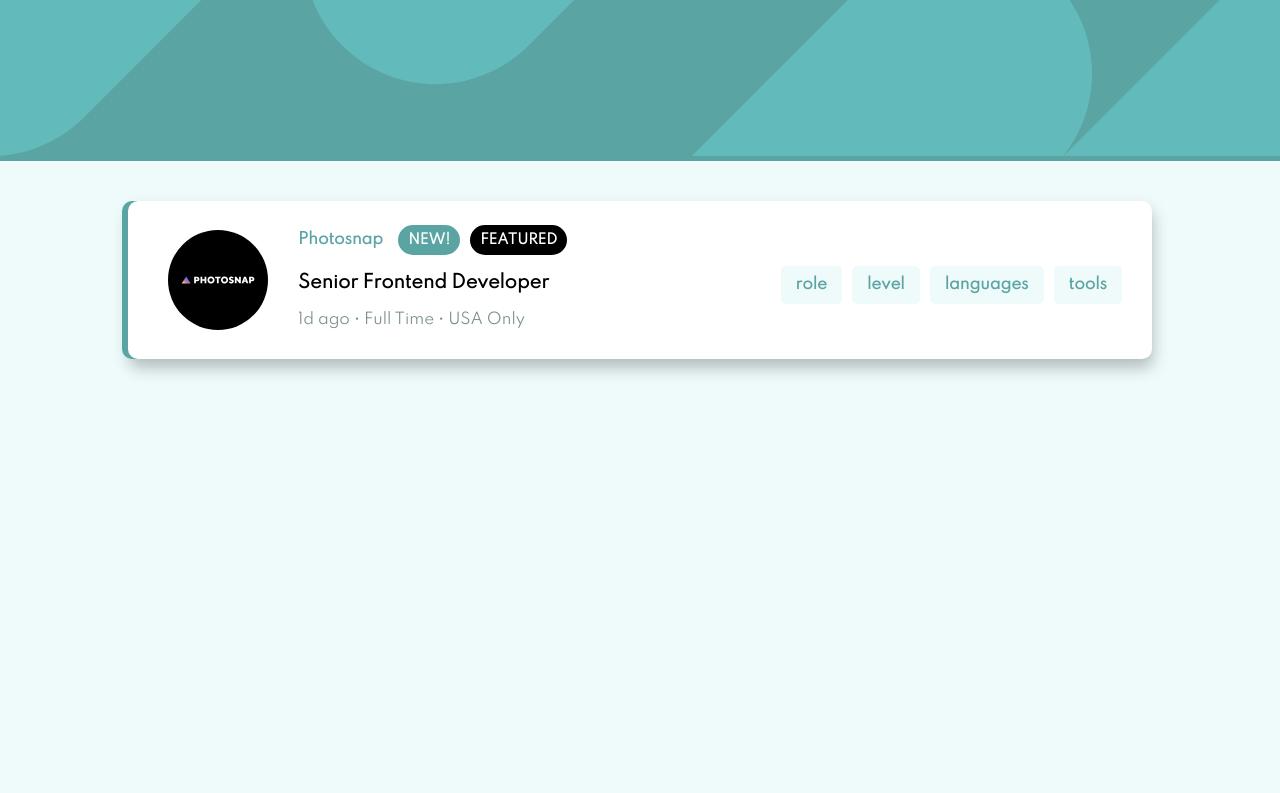
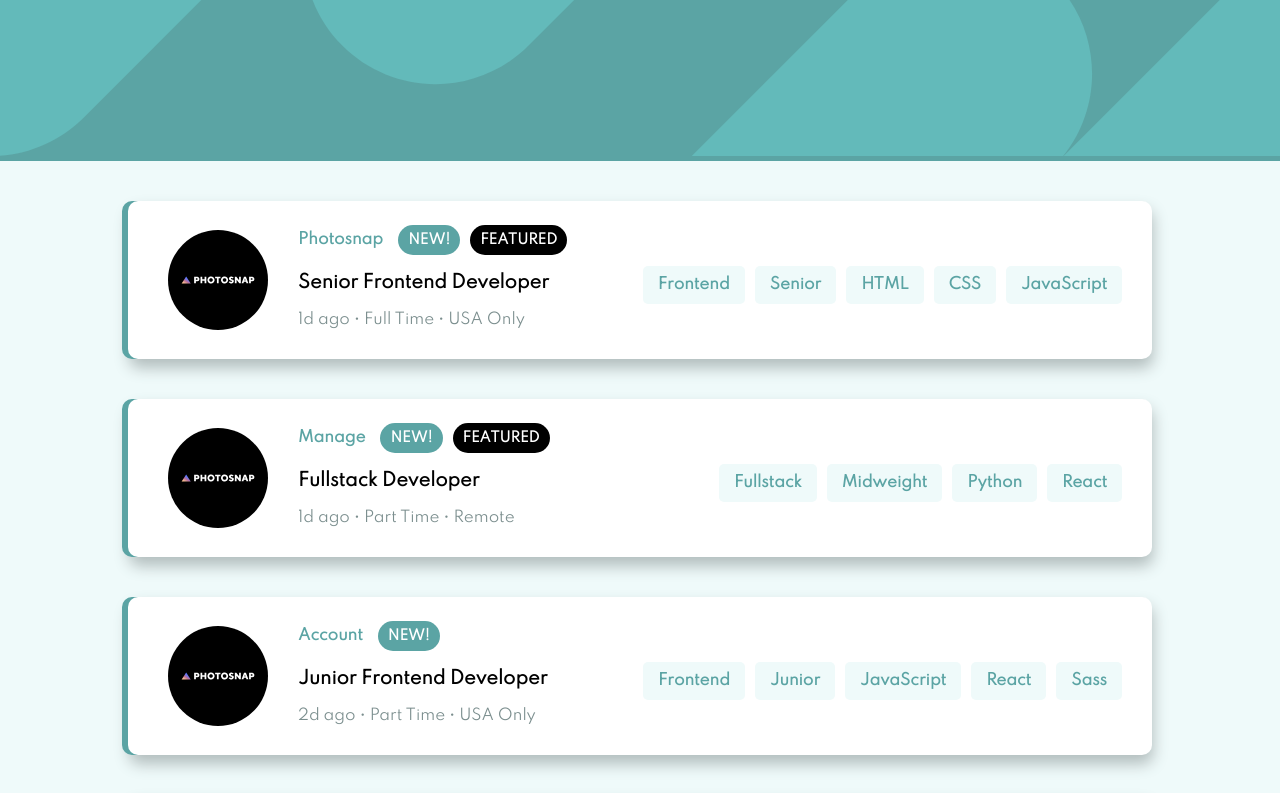
Before and after one commit to WillemTaylor/Job-listings, a Vue app: page / in a window 1280 px wide. Shown: the top 793 px of the page. Built offline with nearby package versions, Linux system fonts and the light colour scheme.

Commit message:
added tiles from json data

```diff
--- a/src/App.vue
+++ b/src/App.vue
@@ -1,29 +1,36 @@
 <template>
   <div id="app">
     <Header />
-    <div class="tile">
+    <div class="tile" v-for="tile in data" :key="tile.data">
       <div class="info-container">
         <div>
           <img src="./images/photosnap.svg" />
         </div>
         <div>
-          <h4>Photosnap</h4>
-          <div class="new-tag">
+          <h4>{{ tile.company }}</h4>
+          <div v-if="tile.new" class="new-tag">
             <p>NEW!</p>
           </div>
-          <div class="featured-tag">
+          <div v-if="tile.featured" class="featured-tag">
             <p>FEATURED</p>
           </div>
-          <h3>Senior Frontend Developer</h3>
-          <p>1d ago &bull; Full Time &bull; USA Only</p>
+          <h3>{{ tile.position }}</h3>
+          <p>
+            {{ tile.postedAt }} &bull; {{ tile.contract }} &bull;
+            {{ tile.location }}
+          </p>
           <hr class="desktop-hide" />
         </div>
       </div>
       <div class="filters">
-        <h4>role</h4>
-        <h4>level</h4>
-        <h4>languages</h4>
-        <h4>tools</h4>
+        <h4>{{ tile.role }}</h4>
+        <h4>{{ tile.level }}</h4>
+        <div v-for="lang in tile.languages" :key="lang.languages">
+          <h4>{{ lang }}</h4>
+        </div>
+        <div v-for="tool in tile.tools" :key="tool.tools">
+          <h4>{{ tool }}</h4>
+        </div>
       </div>
     </div>
   </div>
```
